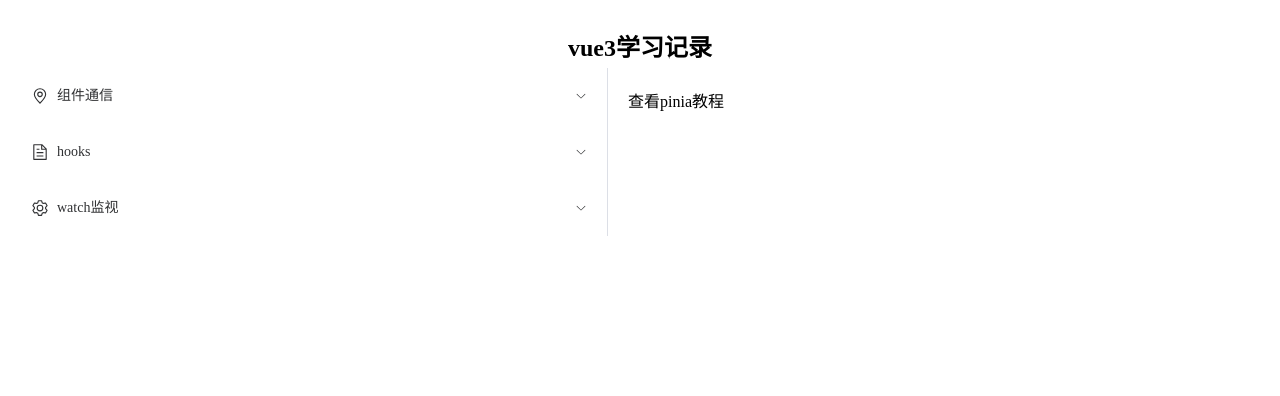
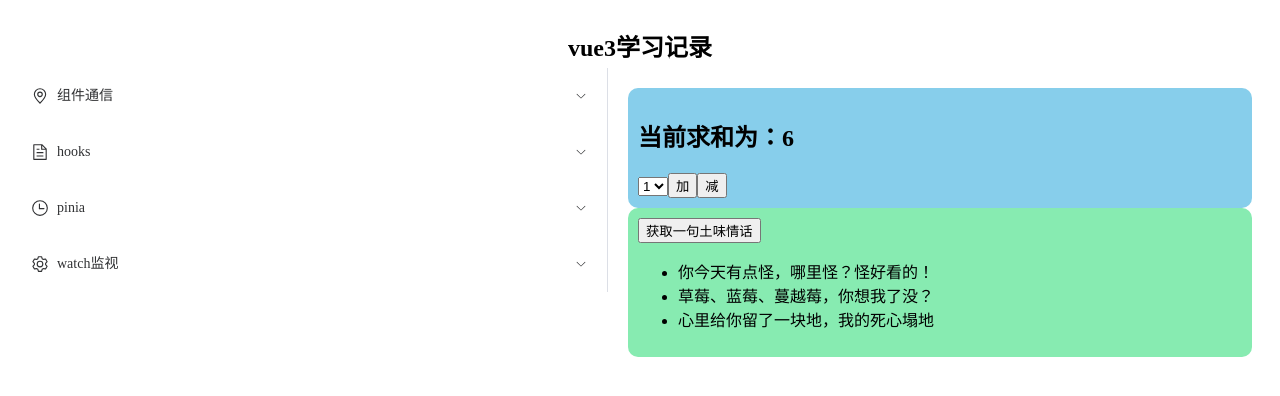
Before and after one commit to zww3513/vue3_hello, a Vue app: page /pinia in a window 1280 px wide. Shown: the top 396 px of the page. Built offline with nearby package versions, Linux system fonts and the light colour scheme.

Commit message:
vue3-pinia-教程练习

```diff
--- a/src/App.vue
+++ b/src/App.vue
@@ -7,7 +7,7 @@
       <el-container>
         <el-aside width="600px" height="100%">
           <el-scrollbar>
-            <el-menu  :router="true">
+            <el-menu :router="true">
               <el-sub-menu index="/props">
                 <template #title>
                   <el-icon>
@@ -32,6 +32,15 @@
                   <span>hooks</span>
                 </template>
                 <el-menu-item index="/hooks">[hooks]</el-menu-item>
+              </el-sub-menu>
+              <el-sub-menu index="/pinia">
+                <template #title>
+                  <el-icon>
+                    <Clock />
+                  </el-icon>
+                  <span>pinia</span>
+                </template>
+                <el-menu-item index="/pinia">[pinia]</el-menu-item>
               </el-sub-menu>
               <el-sub-menu index="/watch">
                 <template #title>
@@ -63,6 +72,7 @@ import {
   Menu as IconMenu,
   Location,
   Setting,
+  Clock,
 } from '@element-plus/icons-vue'
 
 
--- /dev/null
+++ b/src/views/08_pinia/Count.vue
@@ -0,0 +1,47 @@
+<template class="count">
+  <div class="count">
+    <h2>当前求和为：{{ sum }}</h2>
+    <select v-model.number="n">
+      <option value="1">1</option>
+      <option value="2">2</option>
+      <option value="3">3</option>
+    </select>
+    <button @click="add">加</button>
+    <button @click="minus">减</button>
+  </div>
+</template>
+
+
+<script setup lang="ts" name="Count">
+import { ref, reactive } from 'vue'
+import { storeToRefs } from 'pinia';
+import { useCountStore } from '@/stores/count.js'
+const countStore = useCountStore()
+const { sum } = storeToRefs(countStore)
+let n = ref(1)
+
+//方法
+function add() {
+  // 第一种修改方式
+  // countStore.sum+=n.value
+  // 第二种修改方式
+  // countStore.$patch({
+  //     sum:888
+  // })
+  // 第三种修改方式 借助action
+  countStore.increment(n.value)
+
+}
+function minus() {
+  sum.value-=n.value
+}
+
+</script>
+
+<style scoped>
+.count {
+  background-color: skyblue;
+  padding: 10px;
+  border-radius: 10px;
+}
+</style>
--- /dev/null
+++ b/src/views/08_pinia/LoveTalk.vue
@@ -0,0 +1,27 @@
+<template>
+  <div class="talk">
+    <button @click="getLoveTalk">获取一句土味情话</button>
+    <ul>
+      <li v-for="talk in talkStore.talkList" :key="talk.id">{{ talk.title }}</li>
+    </ul>
+  </div>
+</template>
+
+<script setup lang="ts" name="LoveTalk">
+import { useTalkStore } from '@/stores/talk.js'
+
+const talkStore = useTalkStore()
+//方法
+function getLoveTalk() {
+  talkStore.getATalk()
+}
+</script>
+
+
+<style scoped>
+.talk {
+  background-color: rgb(135, 235, 177);
+  padding: 10px;
+  border-radius: 10px;
+}
+</style>
--- a/src/views/08_pinia/pinia.vue
+++ b/src/views/08_pinia/pinia.vue
@@ -1,5 +1,11 @@
 <template>
   <div>
-    查看pinia教程
+    <Count />
+    <LoveTalk />
   </div>
 </template>
+
+<script setup>
+import Count from './Count.vue';
+import LoveTalk from './LoveTalk.vue';
+</script>
```
